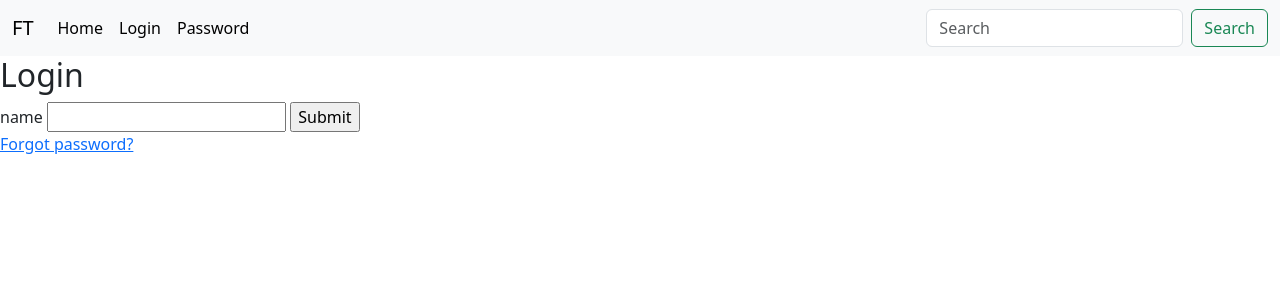
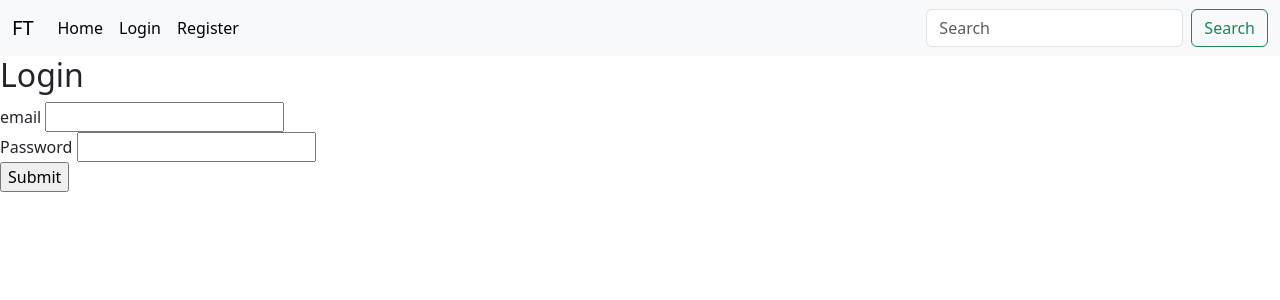
Before and after one commit to MichaelHelgesen/ft, a Flask app: page /login in a window 1280 px wide. Shown: the top 300 px of the page. Run offline with Flask 2, Linux system fonts and the light colour scheme.

Commit message:
user registration and login

```diff
--- a/FT/__init__.py
+++ b/FT/__init__.py
@@ -1,6 +1,5 @@
 from flask import Flask
 from flask_sqlalchemy import SQLAlchemy
-from datetime import datetime
 from flask_sqlalchemy import SQLAlchemy
 
 
@@ -9,11 +8,12 @@ db = SQLAlchemy()
 
 #Create a Flask Instance
 app = Flask(__name__)
-from .models.add_app import App
 # configure the SQLite database, relative to the app instance folder
 app.config["SQLALCHEMY_DATABASE_URI"] = "sqlite:///ft.db"
 # initialize the app with the extension
 db.init_app(app)
+
+from .models.add_user import Users
 
 with app.app_context():
     db.create_all()
--- a/FT/forms/webforms.py
+++ b/FT/forms/webforms.py
@@ -1,6 +1,15 @@
 from flask_wtf import FlaskForm
-from wtforms import StringField
-from wtforms.validators import DataRequired
+from wtforms import StringField, PasswordField, SubmitField
+from wtforms.validators import DataRequired, EqualTo
 
-class MyForm(FlaskForm):
+class UserForm(FlaskForm):
     name = StringField('name', validators=[DataRequired()])
+    username = StringField('Username', validators=[DataRequired()])
+    email = StringField('email', validators=[DataRequired()])
+    password_hash = PasswordField("Password", validators=[DataRequired()])
+    submit = SubmitField("Submit")
+
+class LoginForm(FlaskForm):
+    email = StringField('email', validators=[DataRequired()])
+    password = PasswordField('Password', validators=[DataRequired()])
+    submit = SubmitField("Submit")
--- a/FT/login/routes.py
+++ b/FT/login/routes.py
@@ -1,32 +1,55 @@
-from flask import Blueprint, render_template, request
+from flask import Blueprint, render_template, flash
 from FT.forms import webforms
 from FT import db
-from FT.models.add_test import Test
+from FT.models.add_user import Users
 
 login = Blueprint('login', __name__, static_folder="static", template_folder="templates")
-forgot_password = Blueprint('forgot_password', __name__)
 
 @login.route('/login', methods=["GET", "POST"])
 def user_login():
-    form = webforms.MyForm()
+    form = webforms.LoginForm()
     name = None
     if form.validate_on_submit():
-        # user = Users.query.filter_by(name=form.name.data).first()
-        product = Test.query.filter_by(name=form.name.data).first()
-        if product is None:
-            product = Test(name=form.name.data)
-            db.session.add(product)
-            db.session.commit()
-            name = form.name.data + " Bruker lagret"
-            form.name.data = ""
-            return render_template("user_login.html", form=form, name=name)
+        user = Users.query.filter_by(email=form.email.data).first()
+        if user is None:
+            flash("Username or password is wrong")
+            return render_template("user_login.html", form=form)
         else:
-            name = form.name.data + " eksisterer"
-            form.name.data = ""
-            return render_template("user_login.html", form=form, name=name)
+            if user.password_hash == form.password.data:
+                name = user.name
+                form.email.data = ""
+                return render_template("user_login.html", form=form, name=name)
+            else:
+                flash("Password is wrong")
+                form.email.data = ""
+                form.password.data = ""
+                return render_template("user_login.html", form=form)
     else:
         return render_template("user_login.html", form=form)
 
-@forgot_password.route('/forgot_password')
-def user_password():
-    return render_template("user_password.html")
+@login.route("/register", methods=["GET", "POST"])
+def user_register():
+    form = webforms.UserForm()
+    if form.validate_on_submit():
+        user = Users.query.filter_by(email=form.email.data).first()
+        if user is None:
+            user = Users(
+                name=form.name.data,
+                email=form.email.data,
+                username=form.username.data,
+                password_hash=form.password_hash.data,
+            )
+            db.session.add(user)
+            db.session.commit()
+            flash("Bruker lagret")
+            form.name.data = ""
+            form.email.data = ""
+            form.username.data = ""
+            form.password_hash.data = ""
+            return render_template("user_register.html", form=form)
+        else:
+            flash("Denne eposten er allerede registrert")
+            form.name.data = ""
+            return render_template("user_register.html", form=form)
+    else:
+        return render_template("user_register.html", form=form)
--- a/FT/login/templates/user_login.html
+++ b/FT/login/templates/user_login.html
@@ -1,16 +1,25 @@
 {% extends "base.html" %}
 
 {% block content%}
+{% for message in get_flashed_messages() %}
+<div class="alert alert-warning alert-dismissible fade show" role="alert">
+    <strong>{{ message }}</strong>
+    <button type="button" class="btn-close" data-bs-dismiss="alert" aria-label="Close"></button>
+</div>
+{% endfor %}
     <h2>Login</h2>
     {% if name %}
     <h3>Hello {{ name }}</h3>
     {% endif %}
     <form action="#" method="post">
         {{ form.hidden_tag() }}
-        {{ form.name.label }}
-        {{ form.name }}
-        <input type="submit" value="Submit" />
+        {{ form.email.label }}
+        {{ form.email }}
+        <br />
+        {{ form.password.label }}
+        {{ form.password }}
+        <br />
+        {{ form.submit }}
     </form>
-    <a href="{{ url_for('forgot_password.user_password') }}">Forgot password?</a>
 
 {% endblock %}
--- a/FT/models/add_app.py
+++ /dev/null
@@ -1,6 +0,0 @@
-from FT import db
-
-# Create database model
-class App(db.Model):
-    id = db.Column(db.Integer, primary_key=True)
-    name = db.Column(db.String(200), nullable=False)
--- a/FT/models/add_product.py
+++ /dev/null
@@ -1,6 +0,0 @@
-from FT import db
-
-# Create database model
-class Product(db.Model):
-    id = db.Column(db.Integer, primary_key=True)
-    name = db.Column(db.String(200), nullable=False)
--- a/FT/models/add_test.py
+++ /dev/null
@@ -1,6 +0,0 @@
-from FT import db
-
-# Create database model
-class Test(db.Model):
-    id = db.Column(db.Integer, primary_key=True)
-    name = db.Column(db.String(200), nullable=False)
--- a/FT/models/add_user.py
+++ b/FT/models/add_user.py
@@ -1,6 +1,11 @@
 from FT import db
+from datetime import datetime
 
 # Create database model
 class Users(db.Model):
     id = db.Column(db.Integer, primary_key=True)
     name = db.Column(db.String(200), nullable=False)
+    username = db.Column(db.String(20), nullable=False)
+    email = db.Column(db.String(100), nullable=False, unique=True)
+    date_added = db.Column(db.DateTime, default=datetime.utcnow)
+    password_hash = db.Column(db.String(128))
--- a/FT/templates/navbar.html
+++ b/FT/templates/navbar.html
@@ -14,7 +14,7 @@
                     <a class="nav-link active" aria-current="page" href="{{ url_for('login.user_login')}}">Login</a>
                 </li>
                 <li class="nav-item">
-                    <a class="nav-link active" aria-current="page" href="{{ url_for('forgot_password.user_password')}}">Password</a>
+                    <a class="nav-link active" aria-current="page" href="{{ url_for('login.user_register')}}">Register</a>
                 </li>
             </ul>
             <form class="d-flex" role="search" method="POST" action="">
--- a/FT/views.py
+++ b/FT/views.py
@@ -1,9 +1,7 @@
 from FT import app
 from .login import routes as login
 from .page import routes as page
-from .models.add_test import Test
 
 
 app.register_blueprint(page.page)
 app.register_blueprint(login.login)
-app.register_blueprint(login.forgot_password)
```
Also changed, not shown: FT/login/templates/user_password.html (deleted, +0 -9 lines), FT/login/templates/user_register.html (added, +28 -0 lines), instance/ft.db.
